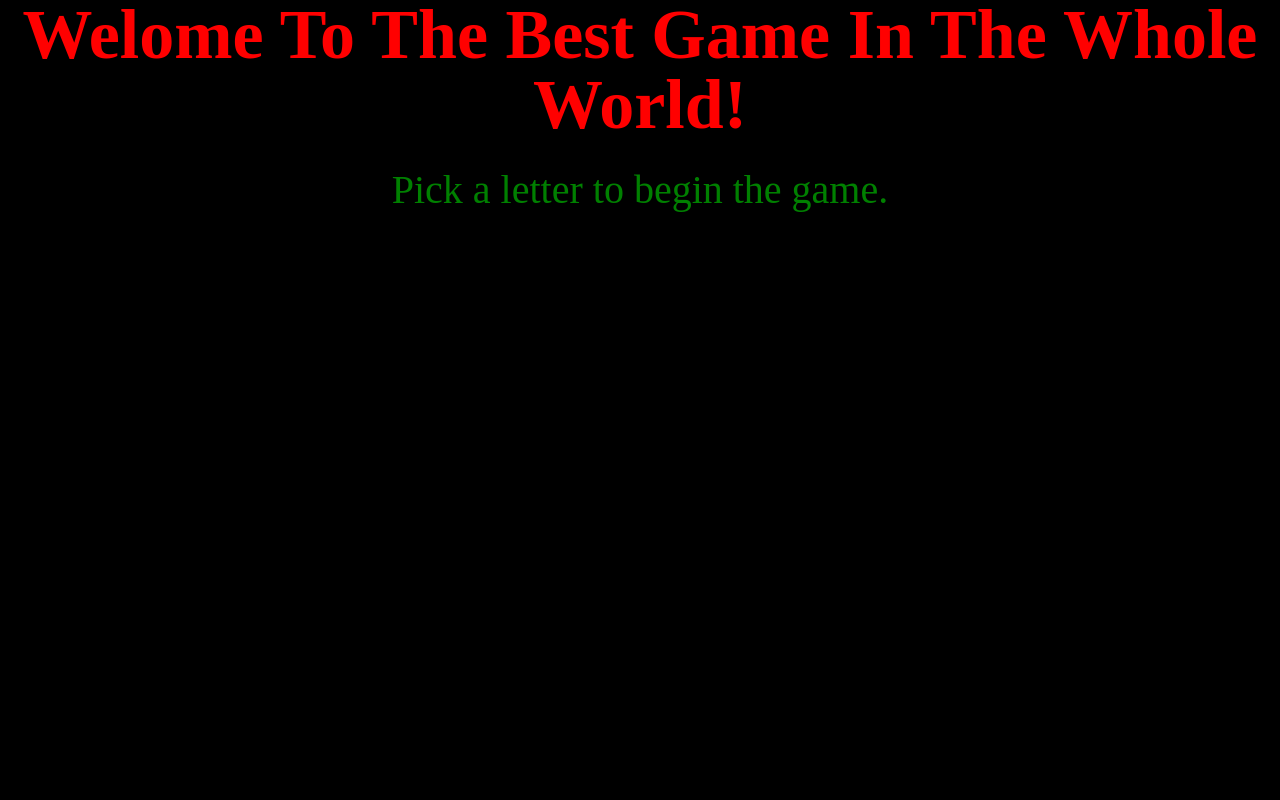
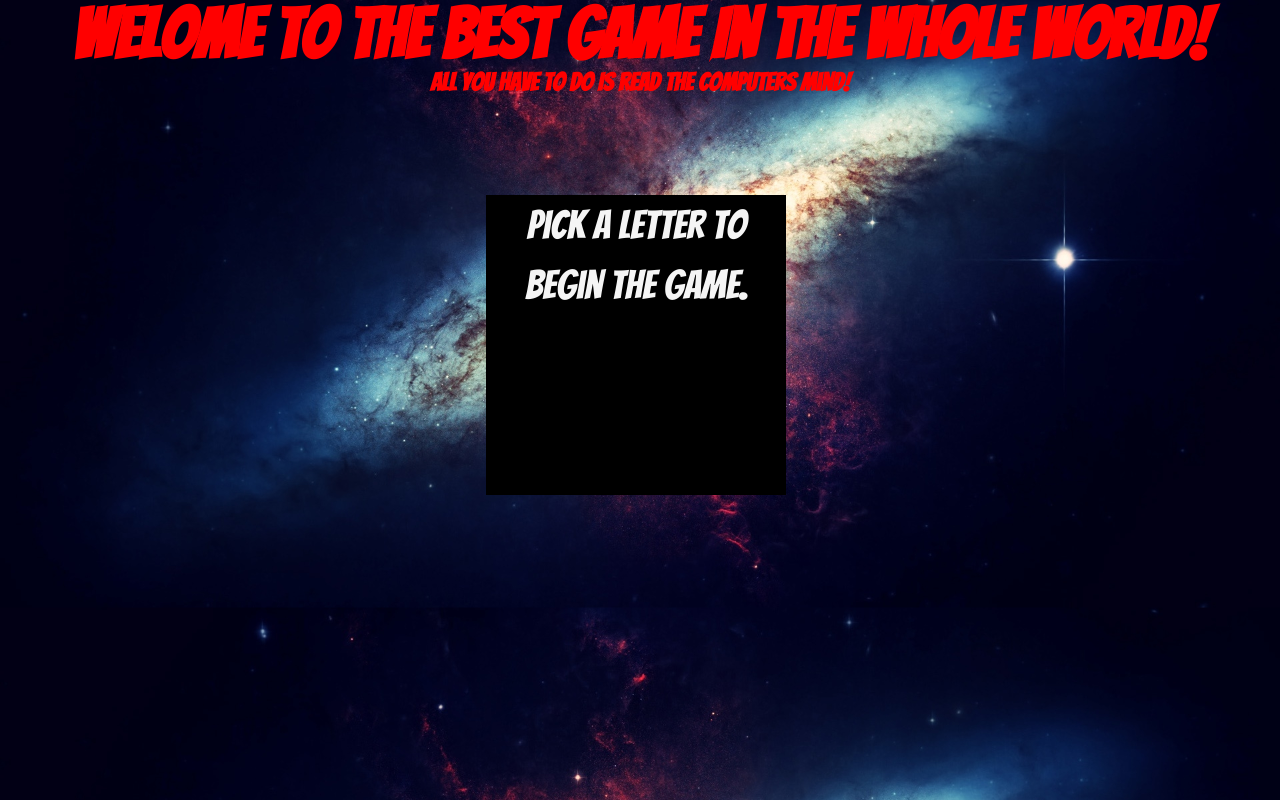
Before and after one commit to Pearsonj/game-psychic, a plain HTML site: page index.html in a window 1280 px wide. Drawn offline with Linux system fonts and the light colour scheme.

Commit message:
all javascript is funtional and the page is styled!

```diff
--- a/assets/css/style.css
+++ b/assets/css/style.css
@@ -1,19 +1,38 @@
 body {
-    background-color: black;
+    background-image: url("../images/space.jpg");
+    background-position: center;
+    background-size: 100%;
 }
+
+
 
 header{
     font-size: 70px;
     color: red;
     font-weight: bold;
     text-align: center;
+    font-family: 'Bangers', cursive;
+
+
 
 }
 
+h3 {
+    font-size: 25px;
+    color: red;
+    font-family: 'Bangers', cursive;
+}
+
 #game {
-    margin-top: 20px;
+    font-family: 'Bangers', cursive;
+    position: relative;
+    left: 38%;
+    margin-top: 100px;
     line-height: 150%;
     text-align: center;
     font-size: 40px;
-    color: green;
+    color: whitesmoke;
+    background-color: black;
+    height: 300px;
+    width: 300px;
 }
--- a/assets/javascript/game.js
+++ b/assets/javascript/game.js
@@ -14,7 +14,7 @@
 
 var computerChoices = ["a", "b", "c", "d", "e", "f", "g", "h", "i", "j", "k", "l", "m", "n", "o", "p", "q", "r", "s", "t", "u", "v", "w", "x", "y", "z"];
 
-var userChoices = [];
+var userChoices = [ ];
 
 
 
@@ -28,37 +28,54 @@ var turns = 11;
 
 var computerGuess = computerChoices[Math.floor(Math.random() * computerChoices.length)];
 
+var duplicateFlag;
+
+
 document.onkeyup = function (event) {
 
     userGuess = event.key.toLowerCase();
-    userChoices.push(userGuess[0]);
-
-
-
+    duplicateFlag = false;
 
     console.log(userGuess);
     console.log(computerGuess);
     console.log(wins);
     console.log(losses);
+    console.log(userChoices);
 
 
-    if ((userGuess === "a") || (userGuess === "b") || (userGuess === "c") || (userGuess === "d") || (userGuess === "e") || (userGuess === "f") || (userGuess === "g") || (userGuess === "h") || (userGuess === "i") || (userGuess === "j") || (userGuess === "k") || (userGuess === "l") || (userGuess === "m") || (userGuess === "n") || (userGuess === "o") || (userGuess === "p") || (userGuess === "q") || (userGuess === "r") || (userGuess === "s") || (userGuess === "t") || (userGuess === "u") || (userGuess === "v") || (userGuess === "w") || (userGuess === "x") || (userGuess === "y") || (userGuess === "z"));
+    if ((userGuess === "a") || (userGuess === "b") || (userGuess === "c") || (userGuess === "d") || (userGuess === "e") || (userGuess === "f") || (userGuess === "g") || (userGuess === "h") || (userGuess === "i") || (userGuess === "j") || (userGuess === "k") || (userGuess === "l") || (userGuess === "m") || (userGuess === "n") || (userGuess === "o") || (userGuess === "p") || (userGuess === "q") || (userGuess === "r") || (userGuess === "s") || (userGuess === "t") || (userGuess === "u") || (userGuess === "v") || (userGuess === "w") || (userGuess === "x") || (userGuess === "y") || (userGuess === "z")) {
+
+        for (var i = 0; i < userChoices.length; i++) {
+            if (userChoices[i] === userGuess) {
+                duplicateFlag = true;
+            }
+        }
+
+        if (!duplicateFlag) {
+            // console.log("user chose a dupllicate letter");
+            userChoices.push(userGuess[0]);
 
             if (userGuess === computerGuess) {
                 alert("you win!");
-        userChoices = "";
                 computerGuess = computerChoices[Math.floor(Math.random() * computerChoices.length)];
                 wins++;
                 turns = 10;
+                userChoices = [];
+
             } else if (turns === 1) {
                 alert("you lost!");
-        userChoices = "";
                 computerGuess = computerChoices[Math.floor(Math.random() * computerChoices.length)];
                 losses++;
                 turns = 10;
+                userChoices = [];
             } else {
                 turns--;
-    };
+            }
+
+
+            // userChoices = [];
+        }
+    }
 
 
 
--- a/index.html
+++ b/index.html
@@ -9,6 +9,7 @@
     <link rel="stylesheet" href="assets/css/reset.css">
     <link rel="stylesheet" type="text/css" media="screen" href="assets/css/style.css" />
     <script src="assets/javascript/game.js"></script>
+    <link href="https://fonts.googleapis.com/css?family=Bangers" rel="stylesheet">
 </head>
 
 <body>
@@ -22,6 +23,7 @@
 
     <header>
         <h1>Welome To The Best Game In The Whole World!</h1>
+        <h3>All You Have To Do Is Read The Computers Mind!</h3>
     </header>
 
     <div class="container">
```
Also changed, not shown: assets/images/boom.jpg (added), assets/images/space.jpg (added), 1 other file. Lines whose indentation alone changed are shown as unchanged.
